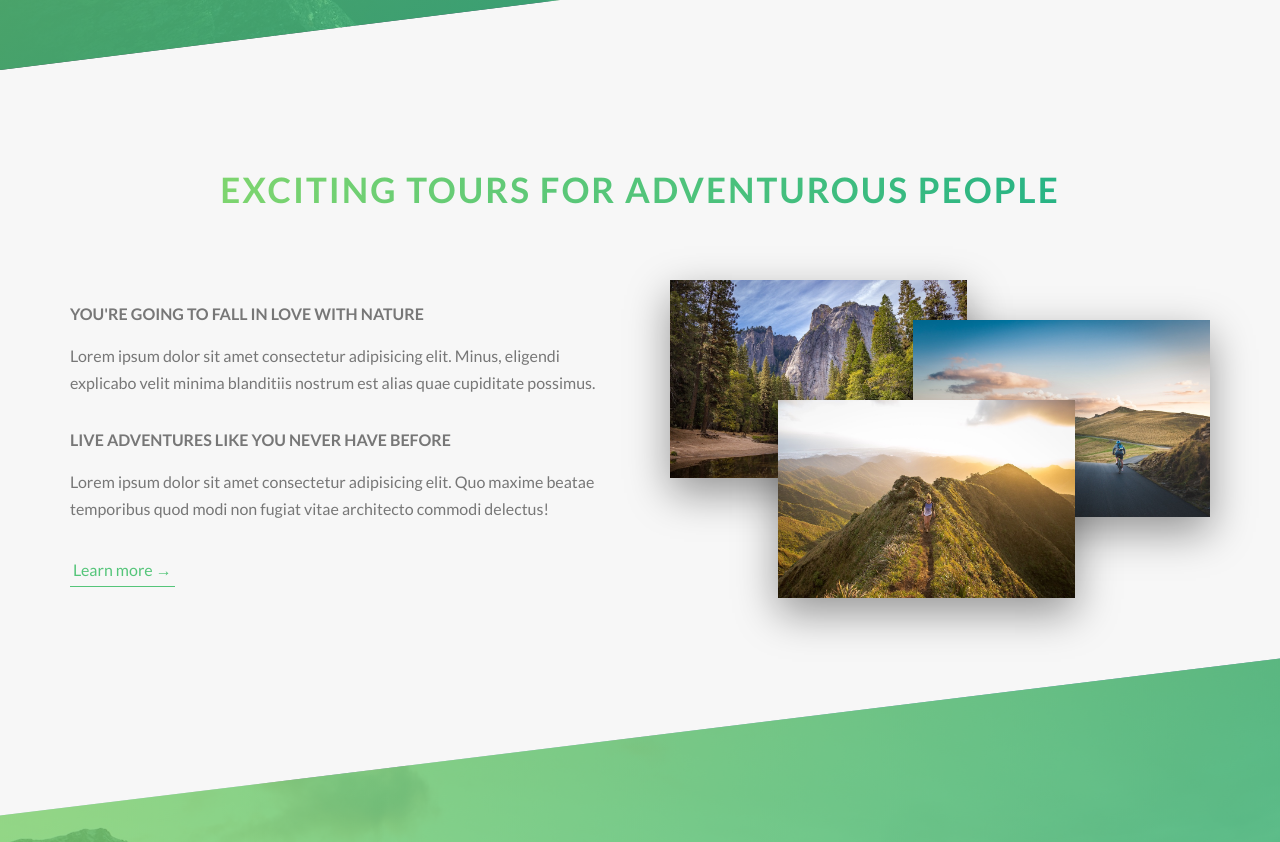
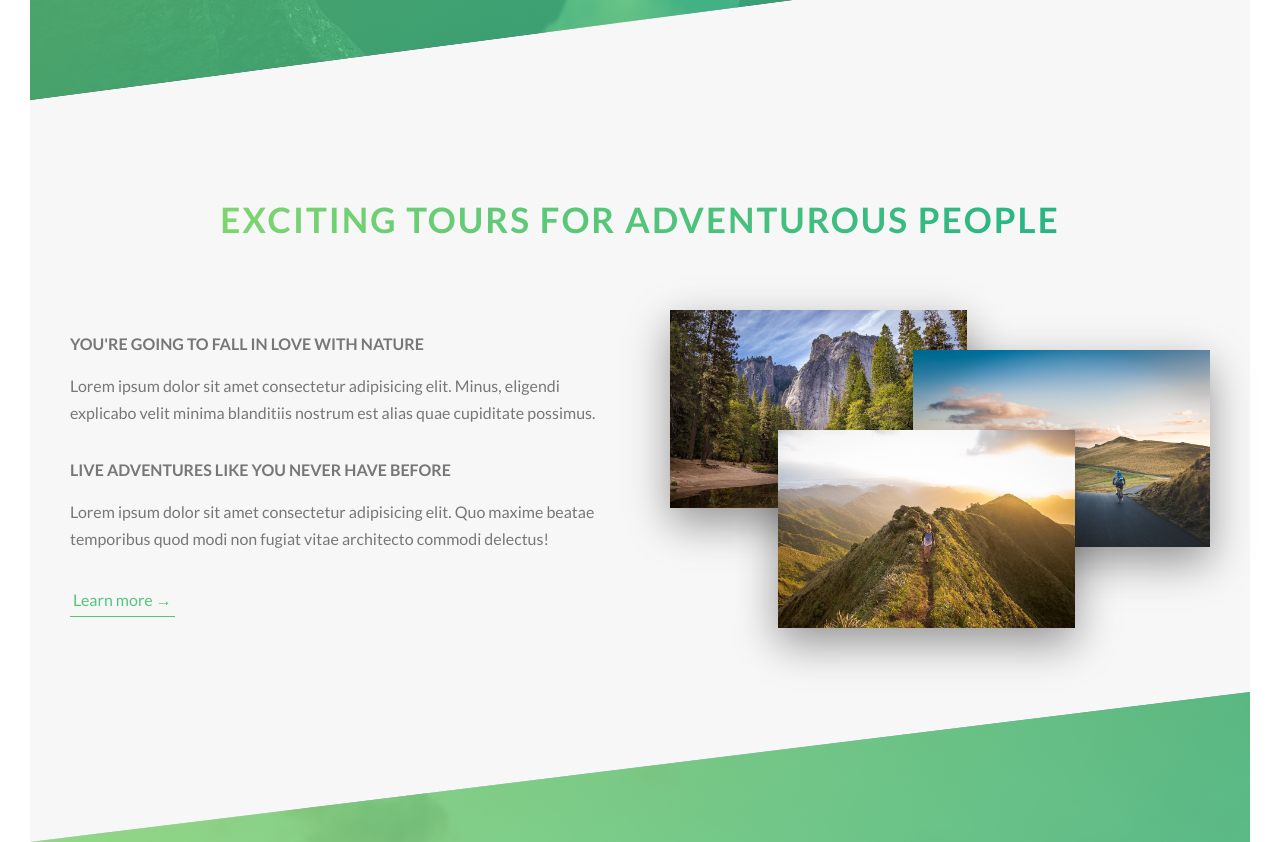
Before and after one commit to aivaras-bankauskas/natours, a website: page index.html in a window 1280 px wide. Shown: the part 690-1532 px from the top of the page. Drawn offline with nearby package versions, Linux system fonts and the light colour scheme; files that its build step writes are made by us from their sources.

Commit message:
base-scss: move padding from typography add media queries

```diff
--- a/sass/base/_base.scss
+++ b/sass/base/_base.scss
@@ -19,4 +19,8 @@ html {
 }
 body {
   box-sizing: border-box;
+  padding: 3rem;
+  @include respond(tab-port) {
+    padding: 0;
+  }
 }
```
